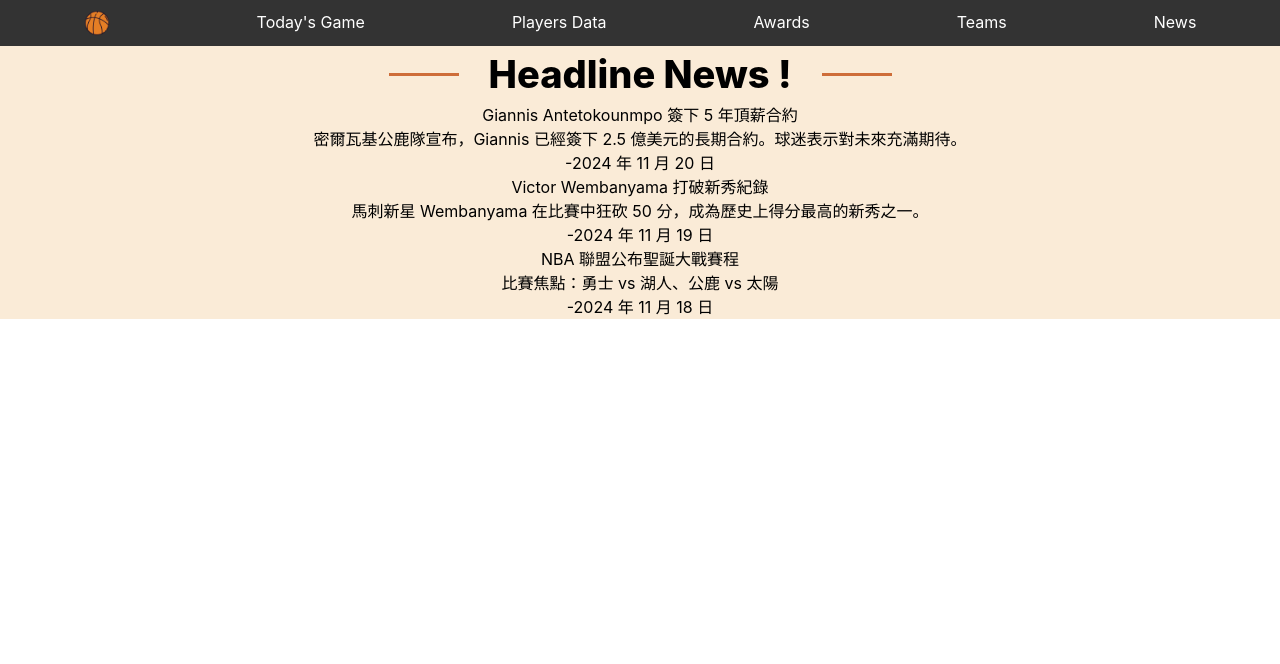
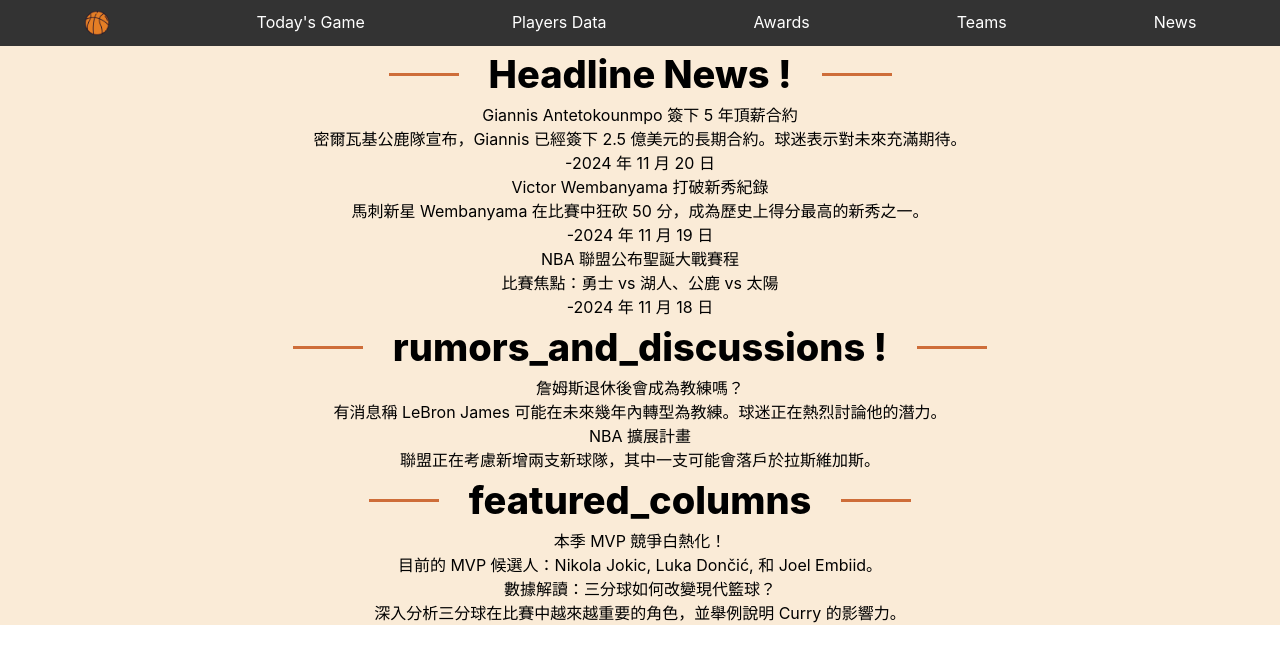
Before and after one commit to TonyHuang0327/basketball-stat-tracker, a React (Create React App) app: page /News in a window 1280 px wide. Shown: the top 664 px of the page. Built offline with nearby package versions, Linux system fonts and the light colour scheme.

Commit message:
complete news page content

```diff
--- a/src/pages/News.js
+++ b/src/pages/News.js
@@ -23,8 +23,30 @@
             {news.headline_news ? (
                 news.headline_news.map((headline,index) => (
                     <div key = {index} className='newsbox'>
-                        <h2>{headline.title}</h2>
+                        <Link to="">{headline.title}</Link>
                         <p>{headline.content}</p>-{headline.date}
+                    </div>
+                ))
+            ):(
+                <p>No sections available</p>
+            )}
+            <h1>rumors_and_discussions !</h1>
+            {news.rumors_and_discussions ? (
+                news.rumors_and_discussions.map((rumor,index) => (
+                    <div key = {index} className='newsbox'>
+                        <Link to="">{rumor.title}</Link>
+                        <p>{rumor.content}</p>
+                    </div>
+                ))
+            ):(
+                <p>No sections available</p>
+            )}
+            <h1>featured_columns</h1>
+            {news.featured_columns ? (
+                news.featured_columns.map((column,index) => (
+                    <div key = {index} className='newsbox'>
+                        <Link to="">{column.title}</Link>
+                        <p>{column.content}</p>
                     </div>
                 ))
             ):(
```
